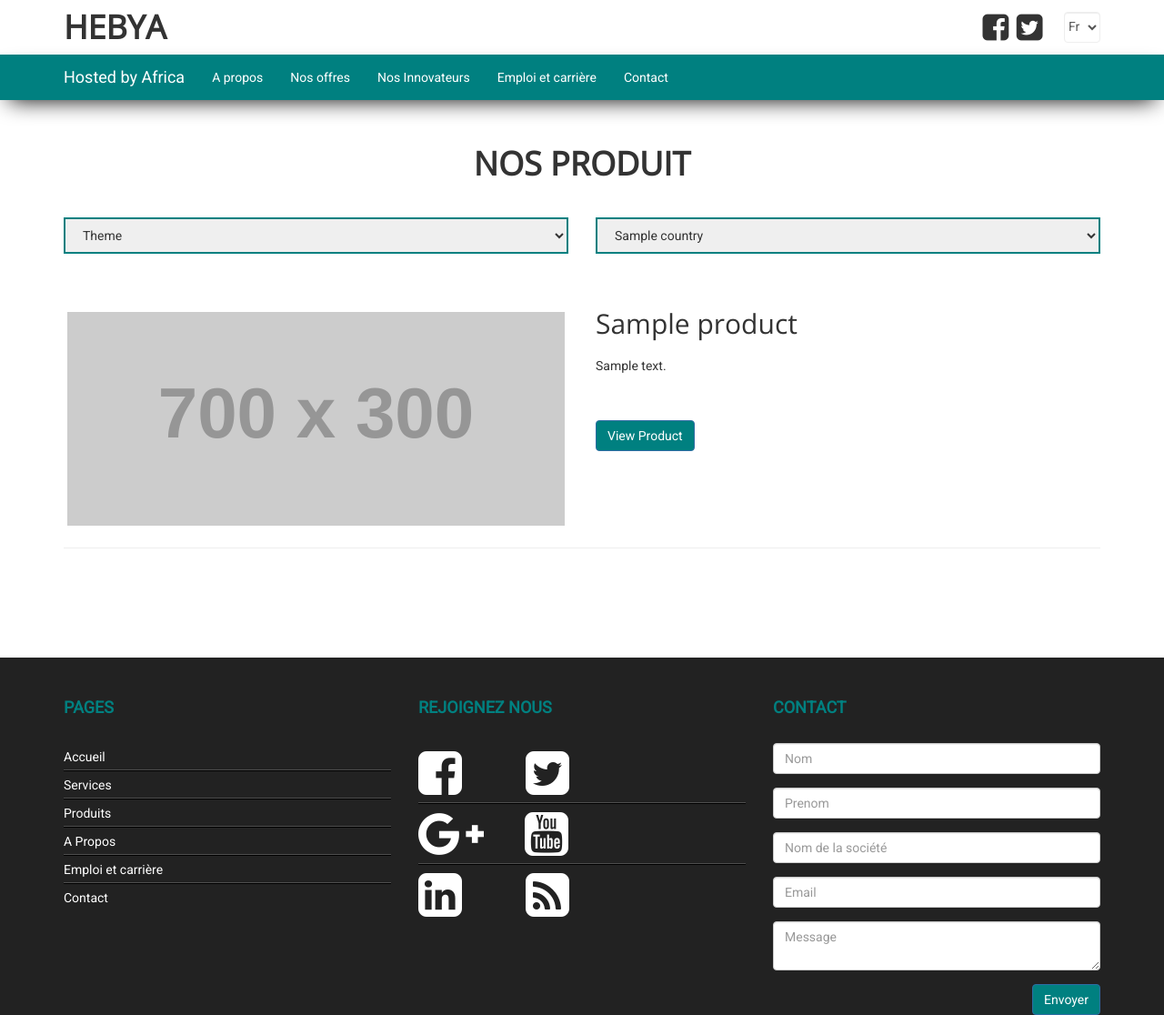
After one commit to WF3HBA/hebya, a PHP site: template templates/product/product.html.twig in a window 1280 px wide. The commit adds this page. Shown: the whole page at 91% size. Run offline with PHP 8.4, Linux system fonts and the light colour scheme; the template is opened without the code that fills it: most values are stand-ins (such as "Sample title", 1, 10 or a date in 2020); grey boxes labelled with a size stand in for pictures from a placeholder-image service; some libraries are stand-ins or nearby versions; some web fonts are replaced.

Commit message:
product page done

```diff
--- a/src/Controller/Admin/AdminProductController.php
+++ b/src/Controller/Admin/AdminProductController.php
@@ -5,6 +5,7 @@ namespace Controller\Admin;
 
 use Controller\ControllerAbstract;
 use Entity\Product;
+use Entity\Provider;
 
 
 class AdminProductController extends ControllerAbstract {
@@ -26,8 +27,10 @@ class AdminProductController extends ControllerAbstract {
 
         if(is_null($id)){
             $product = new Product();
+            $provider = new Provider();
         } else{
             $product = $this->app['product.repository']->find($id);
+            $provider = $this->app['provider.repository']->find($id);
 
             if(is_null($product)){
                 $this->app->abort(404);
@@ -44,6 +47,7 @@ class AdminProductController extends ControllerAbstract {
             $product->setName($_POST['name']);
             $product->setWebsite($_POST['website']);
             $product->setContent($_POST['content']);
+            $product->setSummary($_POST['summary']);
             $product->setField($_POST['field']);
 
 
@@ -64,8 +68,6 @@ class AdminProductController extends ControllerAbstract {
 
             if(empty($_POST['content'])){
                 $errors['content'] = 'content require';
-            } elseif(strlen($_POST['content']) > 1000){
-                $errors['content'] = 'maximum 1000 characteres';
             }
 
 
--- a/src/app.php
+++ b/src/app.php
@@ -43,6 +43,10 @@ $app['index.controller'] = function () use ($app) {
 
 $app['about.controller'] = function () use ($app) {
     return new Controller\AboutController($app);
+};
+
+$app['product.controller'] = function () use ($app) {
+    return new Controller\ProductController($app);
 };
 
 $app['service.controller'] = function () use ($app) {
--- a/src/controllers.php
+++ b/src/controllers.php
@@ -36,6 +36,10 @@ $app->get('/contact', 'contact.controller:contactAction')
 
 $app->get('/register', 'register.controller:registerAction')
         ->bind('register');
+
+
+$app->get('/product', 'product.controller:productAction')
+        ->bind('product');
 
 
 
--- a/templates/admin/adminProduct.html.twig
+++ b/templates/admin/adminProduct.html.twig
@@ -14,6 +14,7 @@
                     <th>name</th>
                     <th>website</th>
                     <th>content</th>
+                    <th>Summary</th>
                     <th>field</th>
                     <th>Provider</th>
                     <th>Edit</th>
@@ -25,6 +26,7 @@
                         <td>{{ product.name }}</td>
                         <td>{{ product.website }}</td>
                         <td>{{ product.content }}</td>
+                        <td>{{ product.summary }}</td>
                         <td>{{ product.field }}</td>
                         <td>{{ product.providerCompany }}</td>
                          <td>
--- a/templates/innovator/innovator.html.twig
+++ b/templates/innovator/innovator.html.twig
@@ -37,7 +37,6 @@
                 </div>
             </div>
         </section><br><br>
-
 
         <section id="innovators-body">
             <div class="container">
@@ -97,11 +96,6 @@
                     </div>
                  </div><br><br>
 
-
-
-
-
-
             </div>
         </section><br>
     </main>
--- /dev/null
+++ b/templates/product/product.html.twig
@@ -0,0 +1,94 @@
+{% extends "layout.html.twig" %}
+
+{% block stylesheet %}
+    {{ parent() }}
+    <link rel="stylesheet" href="{{ asset("css/innovators/innovators.css") }}"/>
+
+{% endblock %}
+
+{% block content %}
+    <main>
+        <section id="innovators-header">
+            <div class="container">
+                <div class="row">
+                    <div class="col-xs-12 text-center">
+                        <h1>{{ "Nos Produit"|upper }}</h1>
+                    </div>
+                </div>
+                <div class="row all-select-innovators">
+                    <div class="col-xs-12 col-sm-6 innovators-select-theme">
+                        <select class="col-xs-12">
+                            <option>Theme</option>
+                            <option>Education</option>
+                            <option>Santé</option>
+                            <option>Assurance</option>
+                            <option>Comptabilité</option>
+                            <option>Numérisation GED</option>
+                        </select>
+                    </div>
+                    <div class="col-xs-12 col-sm-6 ">
+                        <select class="col-xs-12 innovators-select-pays">
+                            {% for country in countries %}
+                            <option>{{ country.name }}</option>
+                            {% endfor %}
+
+                        </select>
+                    </div>
+                </div>
+            </div>
+        </section><br><br>
+
+        <section id="innovators-body">
+            <div class="container">
+
+                 {% for product in products %}
+                 <div class="row product-row">
+
+
+                    <div class="col-sm-6">
+                      <a href="#">
+                        <img class="img-thumbnail" src="http://placehold.it/700x300" alt="">
+                      </a>
+                    </div>
+                    <div class="col-sm-6">
+                      <h2 class="product-name">{{ product.name }}</h2>
+                      <div class="product-content-short">{{ product.summary|raw }}</div>
+                      <div class="product-content hidden">{{ product.content|raw }}</div>
+                      <button class="btn btn-primary boutton-innovators-body" data-toggle="modal" data-target="#myModal">View Product</button>
+                    </div>
+
+
+                 </div><hr><br><br>
+                 {% endfor %}
+
+
+                {#  MODAL #}
+                 <div class="modal fade" id="myModal" tabindex="-1" role="dialog" aria-labelledby="myModalLabel">
+                    <div class="modal-dialog" role="document">
+                      <div class="modal-content product-detail">
+                        <div class="modal-header">
+                          <button type="button" class="close" data-dismiss="modal" aria-label="Close"><span aria-hidden="true">&times;</span></button>
+                          <h1 class="modal-title" id="myModalLabel"></h1>
+                        </div>
+                        <div class="modal-body product-detail-content">
+                          ...
+                        </div>
+                        <div class="modal-footer">
+                          <button type="button" class="btn btn-default" data-dismiss="modal">Close</button>
+
+                        </div>
+                      </div>
+                    </div>
+                 </div>
+                {# END OF MODAL #}
+
+            </div>
+        </section><br>
+    </main>
+{% endblock %}
+
+
+{% block javascript %}
+     {{ parent() }}
+    <script src="{{ asset("js/innovators/innovators.js") }}"></script>
+{% endblock %}
--- a/templates/register/register.html.twig
+++ b/templates/register/register.html.twig
@@ -12,7 +12,7 @@
         <div class="row centered-form register">
             <div class="col-xs-12 col-sm-8 col-md-4 col-sm-offset-2 col-md-offset-4">
         	<div class="panel panel-default">
-                    <div class="panel-conteneur">
+
         		<div class="panel-heading">
                             <h3 class="panel-title">Please sign up for Hebya <small><a href="" id="login">already register?</a></small></h3>
 			</div>
@@ -52,7 +52,7 @@
 
 			    </form>
 			</div>
-                    </div>
+
                 </div>
             </div>
         </div>
--- a/web/css/innovators/innovators.css
+++ b/web/css/innovators/innovators.css
@@ -17,12 +17,24 @@
 
 
 
+#innovators-body  h3, #innovators-body  h2 {
+    padding-bottom: 20px;
+}
 
 
 
+.product-content-short {
+    padding-bottom: 50px;
+}
 
+.img-thumbnail{
+    border: 0;
+}
 
-
+#hidden{
+    display: none;
+    margin: 0 auto;
+}
 
 
 
--- a/web/css/register/register.css
+++ b/web/css/register/register.css
@@ -21,7 +21,3 @@ form{
 footer{
     margin: 0;
 }
-
-.panel-conteneur{
-    height: 500px;
-}
--- a/web/js/script.js
+++ b/web/js/script.js
@@ -3,3 +3,20 @@ $(function(){
    $("#sticker").sticky({topSpacing:0});
 
 });
+
+
+$(function(){
+   $(".boutton-innovators-body").click(function(){
+
+
+       var $row = $(this).closest('.product-row');
+       var name = $row.find('.product-name').html();
+       var content = $row.find('.product-content').html();
+
+       var $detail = $('.product-detail');
+       $detail.find('h1').html(name);
+       $detail.find('.product-detail-content').html(content);
+
+       $(".product-detail").css('display','block');
+   });
+});
```
Also changed, not shown: src/Controller/ProductController.php (added, +21 -0 lines), src/Entity/Product.php (+15 -0 lines), src/Repository/ProductRepository.php (+9 -2 lines), templates/admin/admin.html.twig (+4 -4 lines), templates/admin/productEdit.html.twig (+8 -1 lines), web/js/innovators/innovators.js (+9 -0 lines).
